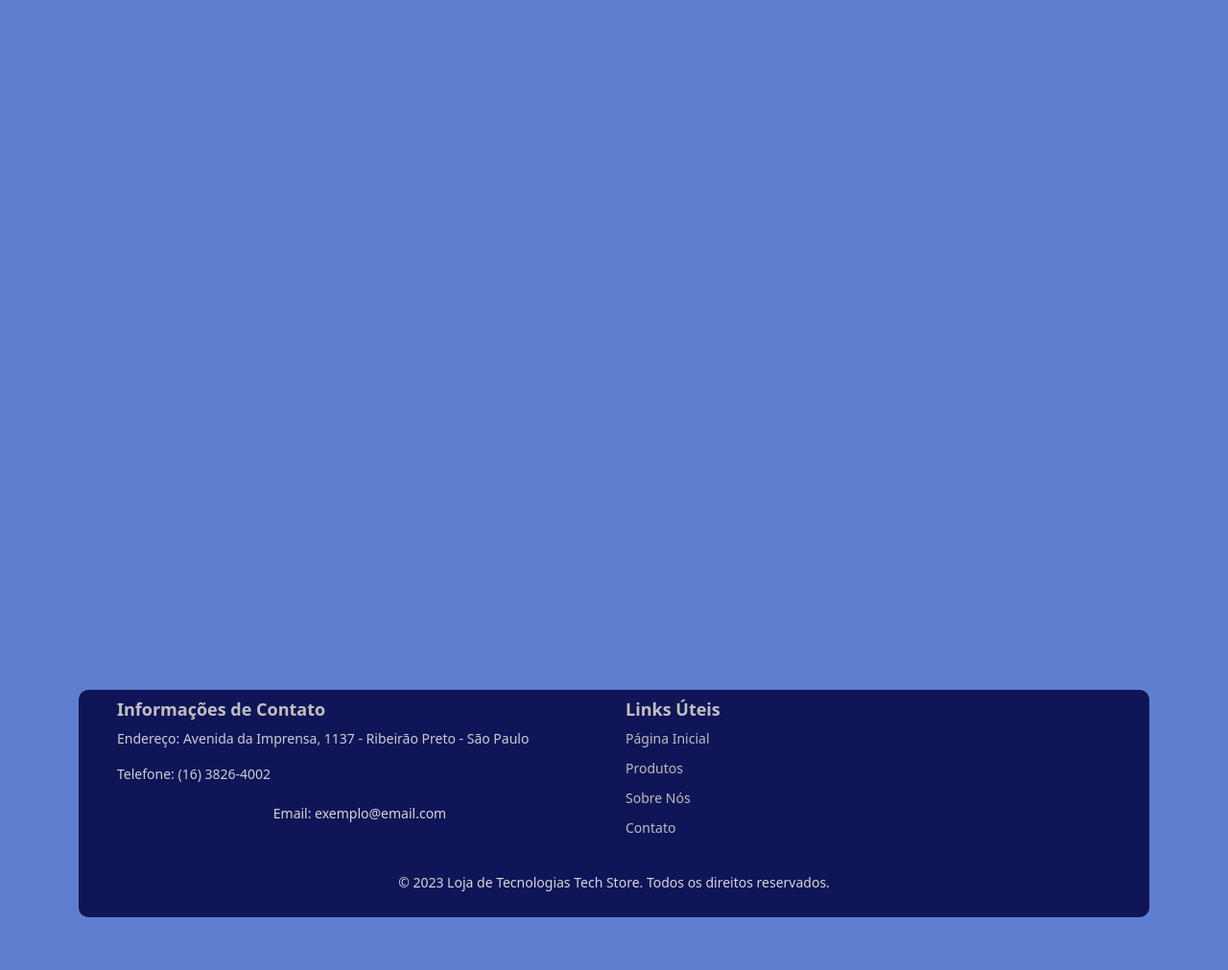
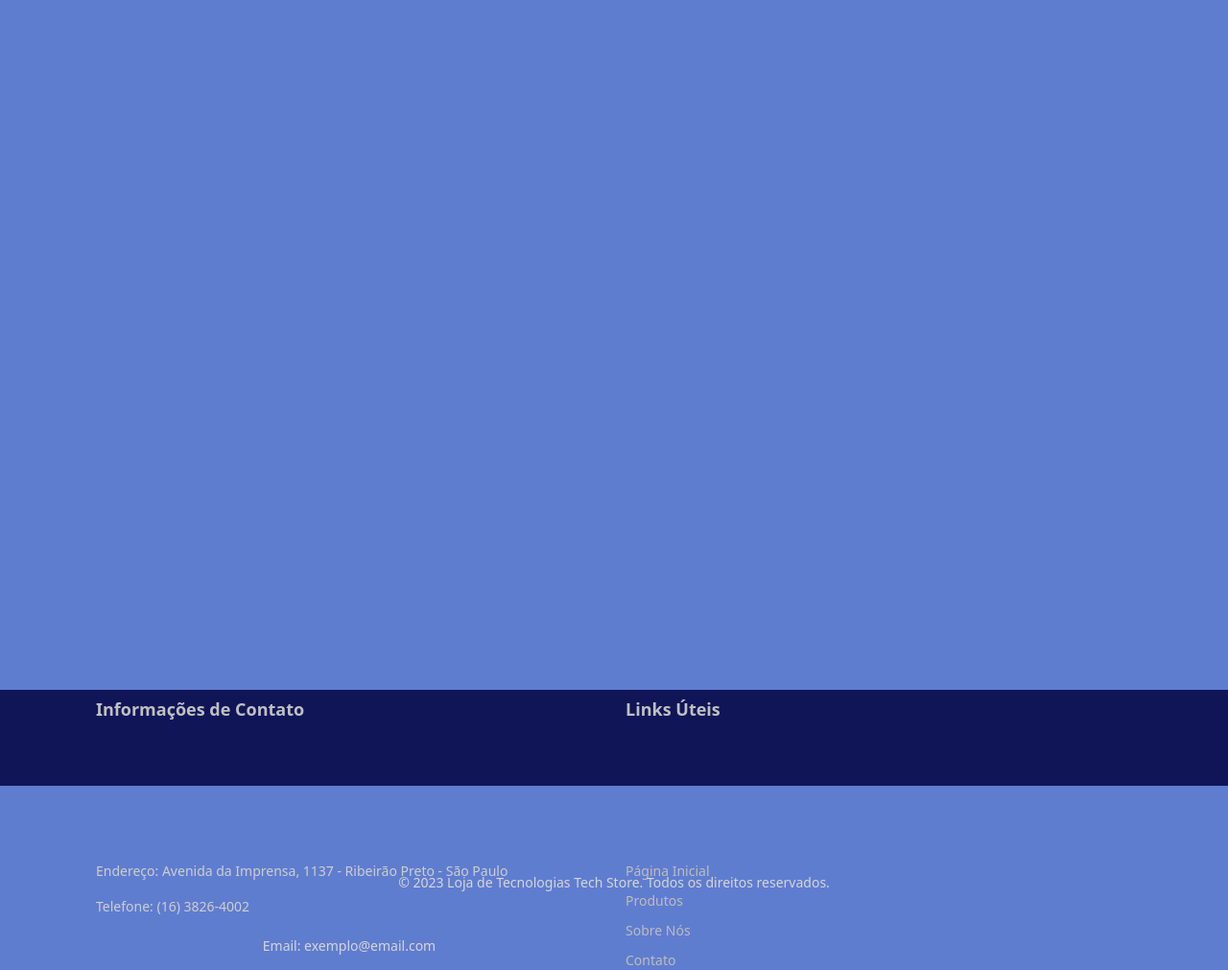
Before and after one commit to lucasddcc/trabalhopi2, a PHP site: page / in a window 1280 px wide. Shown: the part 129-1140 px from the top of the page at 96% size. Before the commit the page ends 1085 px from the top, so only its background shows below. Run offline with PHP 8.4, Linux system fonts and the light colour scheme.

Commit message:
quase nada

```diff
--- a/site/busca_produto.php
+++ b/site/busca_produto.php
@@ -26,7 +26,7 @@
             <div class="collapse navbar-collapse" id="navbarNav">
                 <ul class="navbar-nav">
                     <li class="nav-item">
-                        <a class="nav-link" href="#">Página Principal</a>
+                        <a class="nav-link" href="index.php">Página Principal</a>
                     </li>
                     <li class="nav-item">
                         <a class="nav-link" href="index.php">Login</a>
--- a/site/cadastro_cliente.php
+++ b/site/cadastro_cliente.php
@@ -66,7 +66,7 @@ mysqli_close($conexao);
             <div class="collapse navbar-collapse" id="navbarNav">
                 <ul class="navbar-nav">
                     <li class="nav-item">
-                        <a class="nav-link" href="#">Página Principal</a>
+                        <a class="nav-link" href="index.php">Página Principal</a>
                     </li>
                     <li class="nav-item">
                         <a class="nav-link" href="index.php">Login</a>
--- a/site/cadastro_produto.php
+++ b/site/cadastro_produto.php
@@ -72,7 +72,7 @@ mysqli_close($conexao);
             <div class="collapse navbar-collapse" id="navbarNav">
                 <ul class="navbar-nav">
                     <li class="nav-item">
-                        <a class="nav-link" href="#">Página Principal</a>
+                        <a class="nav-link" href="index.php">Página Principal</a>
                     </li>
                     <li class="nav-item">
                         <a class="nav-link" href="index.php">Login</a>
--- a/site/css/style.css
+++ b/site/css/style.css
@@ -115,6 +115,9 @@ form[action="cadastro.php"] button[type="submit"] {
 /* Estilo Global */
 .container {
   margin-top: 50px;
+  display: flex;
+  flex-direction: column;
+  min-height: 100%;
 }
 
 body {
@@ -130,10 +133,13 @@ body {
   /* Define uma altura mínima igual à altura total da janela de visualização */
   padding-bottom: 50px;
   /* Deixa espaço para o rodapé */
+  flex: 1;
 }
 
-
-
+.footer {
+  flex-shrink: 0;
+  height: 100px; /* Altura do footer */
+}
 
 footer {
   background-color: #f8f8f8;
@@ -150,7 +156,6 @@ footer {
   background: #101558;
   color: #000000;
   box-sizing: border-box;
-  border-radius: 10px;
   bottom: 0;
 }
 
@@ -164,6 +169,8 @@ footer h4 {
   color: #c0c0c0;
   font-size: 18px;
   font-weight: bold;
+  min-height: 100%;
+  flex-direction: column;
 }
 
 footer p,
@@ -244,7 +251,3 @@ footer p:last-child {
   height: 100%;
   object-fit: cover; /* Faz com que a imagem cubra todo o espaço disponível */
 }
-
-#navbarNav{
-  color: #ff8080;
-}
--- a/site/index.php
+++ b/site/index.php
@@ -81,9 +81,10 @@
             <br><br><br>
             <br><br><br>
         </div>
+    </div>
 
     <!-- FOOTER -->
-        <footer>
+    <footer class="footer" id="footer">
         <div class="container">
             <div class="container">
                 <div class="row">
--- a/site/login.php
+++ b/site/login.php
@@ -87,8 +87,9 @@ mysqli_close($conexao);
             </form>
         </div>
 
+        <br><br><br>
         <!-- FOOTER -->
-        <footer>
+        <footer class="footer" id="footer">
             <div class="container">
                 <div class="container">
                     <div class="row">
```
Also changed, not shown: site/carrinho.php (+6 -4 lines), site/lista_produtos.php (+4 -4 lines). Lines whose indentation alone changed are shown as unchanged.
